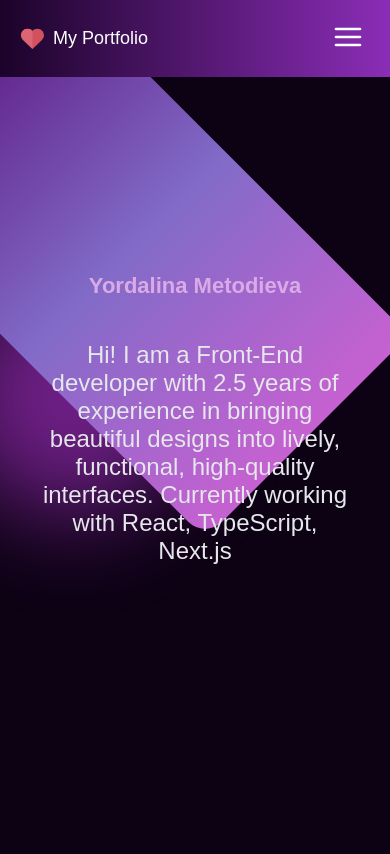
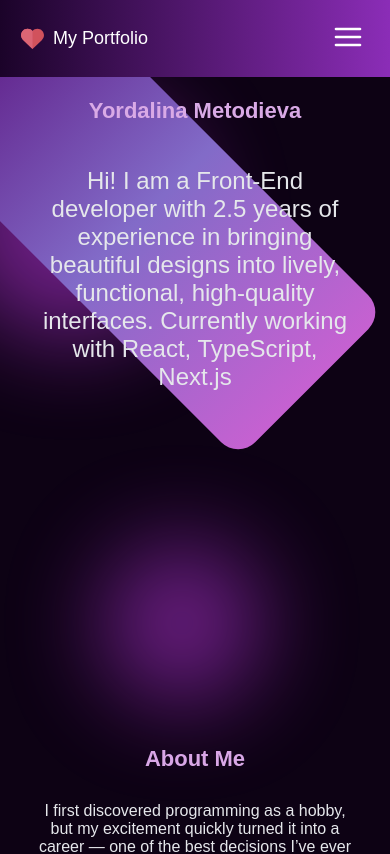
Before and after one commit to yordalinam/yordalina_portfolio, a React (Vite) app in the folder portfolio_lina/: page / in a window 390 px wide. Shown: the top 854 px of the page. Built offline with nearby package versions, Linux system fonts and the light colour scheme.

Commit message:
css fix mobile

```diff
--- a/portfolio_lina/src/components/Home.tsx
+++ b/portfolio_lina/src/components/Home.tsx
@@ -19,7 +19,8 @@ min-height: 100vh;
     justify-content: center;
     align-items: center;
     text-align: center ;
-    padding-top: 0;
+    padding-top: 80px;
+    min-height: auto;
     }
 `;
 
@@ -27,8 +28,8 @@ const HomeElement = styled.div`
   position: absolute;
   right: 0.5rem;
   top: 7rem;
-  height: 18rem;
-  width: 32rem;
+  height: 13rem;
+  width: 30rem;
   border-radius: 1.5rem;
   z-index: 0;
   background: linear-gradient(to right, #5f1e87, #826bc8, #c661d1);
```
